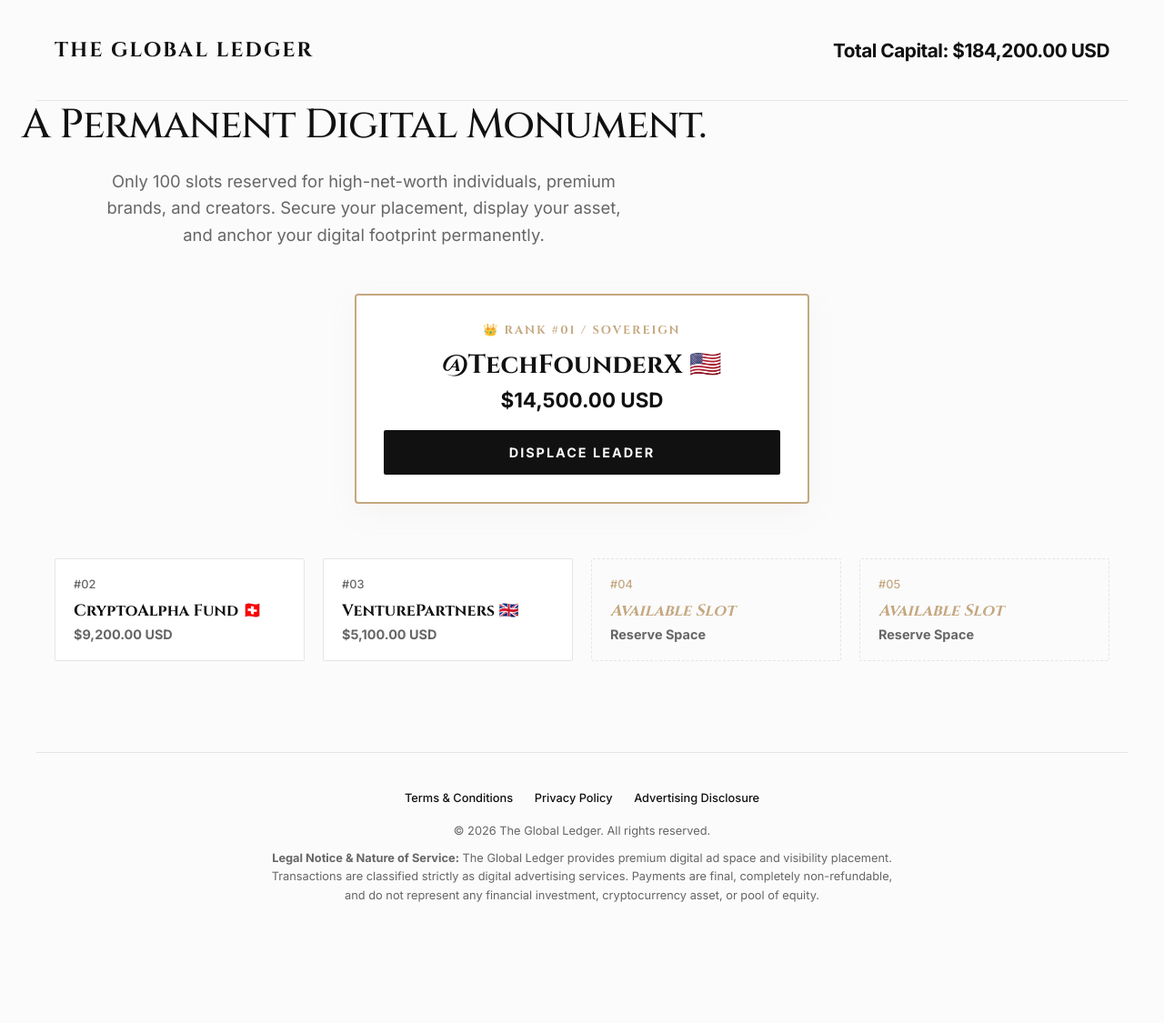
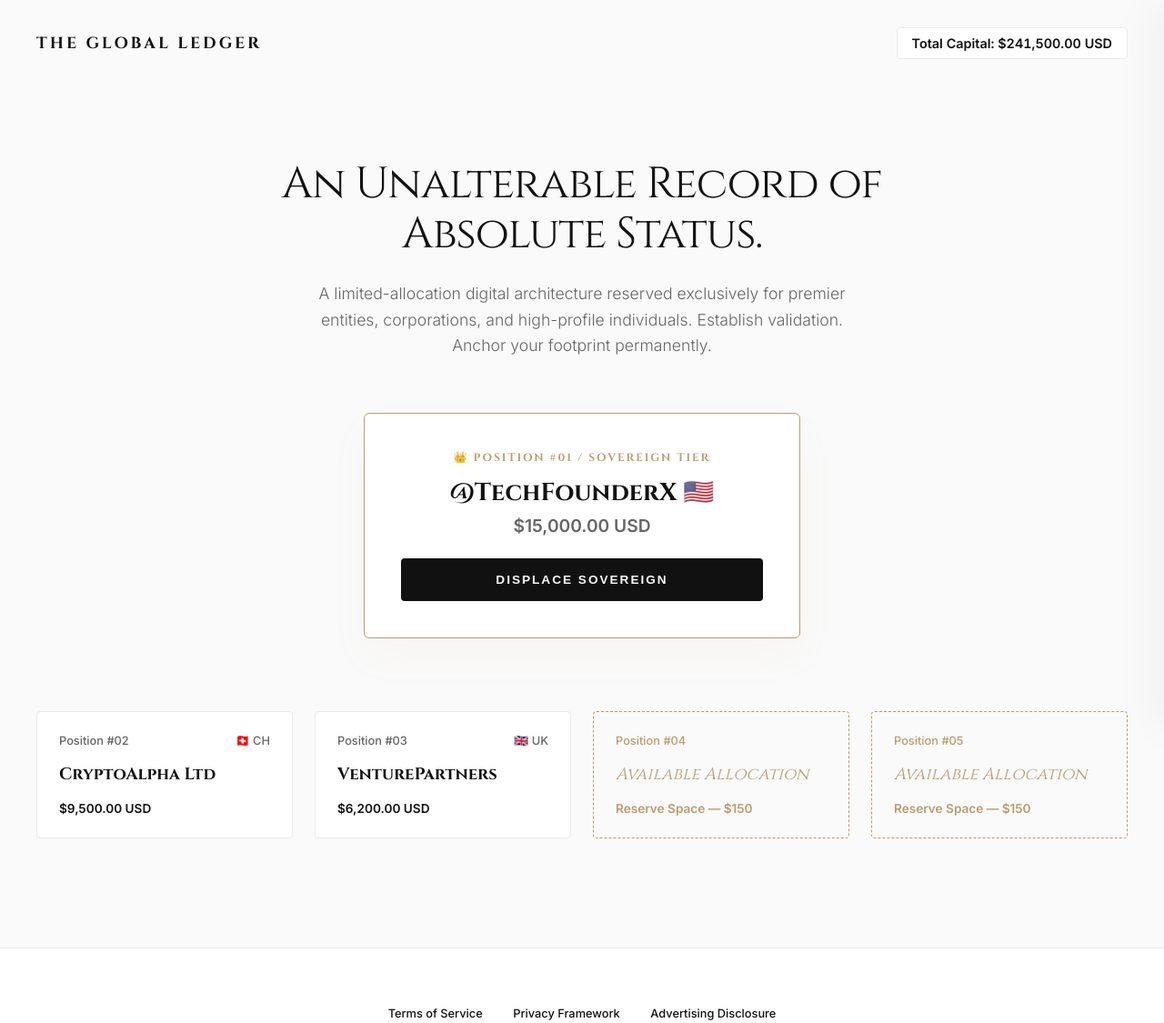
Before and after one commit to rodrigopaoluccirp-coder/fornoreason, a website: page index.html in a window 1280 px wide. Shown: the top 1125 px of the page at 91% size. Before the commit the page ends 1035 px from the top, so only its background shows below. Drawn offline with Linux system fonts and the light colour scheme.

Commit message:
Update index.html

```diff
--- a/index.html
+++ b/index.html
@@ -3,137 +3,188 @@
 <head>
     <meta charset="UTF-8">
     <meta name="viewport" content="width=device-width, initial-scale=1.0">
-    <title>THE GLOBAL LEDGER — Permanent Digital Footprints</title>
+    <title>THE GLOBAL LEDGER — Institutional Digital Footprints</title>
     <link rel="preconnect" href="https://fonts.googleapis.com">
     <link rel="preconnect" href="https://fonts.gstatic.com" crossorigin>
-    <!-- Combinación de lujo: Cinzel (Serif bancaria/lujo) e Inter (Geométrica para datos) -->
-    <link href="https://fonts.googleapis.com/css2?family=Cinzel:wght@500;700&family=Inter:wght@400;500;700&display=swap" rel="stylesheet">
+    <link href="https://fonts.googleapis.com/css2?family=Cinzel:wght@400;600;700&family=Inter:wght@300;400;500;600;700&display=swap" rel="stylesheet">
     <style>
         :root {
-            --bg: #FBFBFC;       /* Blanco Alabastro */
-            --text: #111111;     /* Negro Carbón */
-            --muted: #666666;    /* Gris Corporativo */
-            --gold: #C5A880;     /* Oro Champagne Mate */
-            --border: #E5E5E7;   /* Líneas finas estilo Apple */
+            --bg: #FAFAFA;
+            --text: #111111;
+            --muted: #666666;
+            --gold: #BC9C6E;
+            --gold-light: #F4EFE6;
+            --border: #EAEAEA;
             --card: #FFFFFF;
+            --shadow: cubic-bezier(0.16, 1, 0.3, 1);
         }
 
-        * { box-sizing: border-box; margin: 0; padding: 0; }
-        body { background-color: var(--bg); color: var(--text); font-family: 'Inter', sans-serif; -webkit-font-smoothing: antialiased; }
+        * { box-sizing: border-box; margin: 0; padding: 0; -webkit-font-smoothing: antialiased; }
+        body { background-color: var(--bg); color: var(--text); font-family: 'Inter', sans-serif; overflow-x: hidden; }
 
-        /* Encabezado Premium */
-        header { max-width: 1200px; margin: 0 auto; padding: 40px 20px; display: flex; justify-content: space-between; align-items: center; border-bottom: 1px solid var(--border); }
-        .logo { font-family: 'Cinzel', serif; font-size: 1.4rem; font-weight: 700; letter-spacing: 2px; text-transform: uppercase; }
-        .global-counter { font-family: 'Inter', sans-serif; font-weight: 700; font-size: 1.3rem; letter-spacing: -0.5px; }
+        /* Navigation */
+        nav { max-width: 1400px; margin: 0 auto; padding: 30px 40px; display: flex; justify-content: space-between; align-items: center; }
+        .logo { font-family: 'Cinzel', serif; font-size: 1.1rem; font-weight: 700; letter-spacing: 3px; text-transform: uppercase; }
+        .counter-box { font-size: 0.9rem; font-weight: 600; background: var(--card); padding: 8px 16px; border: 1px solid var(--border); border-radius: 4px; font-variant-numeric: tabular-nums; }
 
-        /* Sección Hero */
-        .hero { max-width: 800px; margin: 60px auto text-align: center; padding: 0 20px; text-align: center; }
-        .hero h1 { font-family: 'Cinzel', serif; font-size: 2.8rem; font-weight: 500; line-height: 1.2; margin-bottom: 20px; letter-spacing: -1px; }
-        .hero p { color: var(--muted); font-size: 1.15rem; line-height: 1.6; max-width: 600px; margin: 0 auto; }
+        /* Main Hero */
+        .hero { max-width: 800px; margin: 80px auto 60px auto; text-align: center; padding: 0 20px; }
+        .hero h1 { font-family: 'Cinzel', serif; font-size: 3rem; font-weight: 400; line-height: 1.15; letter-spacing: -1px; margin-bottom: 24px; }
+        .hero p { color: var(--muted); font-size: 1.1rem; line-height: 1.6; font-weight: 300; max-width: 620px; margin: 0 auto; }
 
-        .container { max-width: 1200px; margin: 50px auto; padding: 0 20px; }
+        /* Layout Grid */
+        .container { max-width: 1400px; margin: 0 auto; padding: 0 40px; }
 
-        /* El Trono Alpha */
-        .alpha-section { max-width: 500px; margin: 0 auto 60px auto; }
-        .alpha-card { background: var(--card); border: 2px solid var(--gold); border-radius: 4px; padding: 30px; text-align: center; box-shadow: 0 10px 30px rgba(197, 168, 128, 0.08); }
-        .alpha-tag { font-family: 'Cinzel', serif; font-size: 0.8rem; color: var(--gold); letter-spacing: 2px; text-transform: uppercase; margin-bottom: 10px; font-weight: 700; }
-        .alpha-leader { font-family: 'Cinzel', serif; font-size: 1.8rem; font-weight: 700; margin-bottom: 5px; }
-        .alpha-bid { font-size: 1.4rem; font-weight: 700; color: var(--text); margin-bottom: 20px; }
+        /* The Sovereign Block (#01) */
+        .sovereign-container { max-width: 480px; margin: 0 auto 80px auto; }
+        .sovereign-card { background: var(--card); border: 1px solid var(--gold); border-radius: 6px; padding: 40px; text-align: center; box-shadow: 0 20px 40px rgba(188, 156, 110, 0.05); position: relative; }
+        .sovereign-badge { font-family: 'Cinzel', serif; font-size: 0.75rem; color: var(--gold); letter-spacing: 2px; font-weight: 700; text-transform: uppercase; margin-bottom: 12px; }
+        .sovereign-title { font-family: 'Cinzel', serif; font-size: 1.7rem; font-weight: 700; margin-bottom: 6px; }
+        .sovereign-value { font-size: 1.2rem; font-weight: 600; color: var(--muted); margin-bottom: 24px; }
 
-        /* Botón de Acción Principal */
-        .btn-premium { display: inline-block; width: 100%; background: var(--text); color: var(--bg); text-align: center; padding: 16px; font-size: 0.9rem; font-weight: 700; text-transform: uppercase; letter-spacing: 2px; border: none; border-radius: 2px; cursor: pointer; text-decoration: none; transition: all 0.2s ease; }
-        .btn-premium:hover { background: #222222; transform: translateY(-1px); }
+        /* UI Elements / Buttons */
+        .btn-gold { display: block; width: 100%; background: var(--text); color: var(--bg); text-align: center; padding: 16px; font-size: 0.85rem; font-weight: 600; text-transform: uppercase; letter-spacing: 2px; border: none; border-radius: 4px; cursor: pointer; transition: all 0.3s var(--shadow); text-decoration: none; }
+        .btn-gold:hover { background: #222; transform: translateY(-2px); box-shadow: 0 10px 20px rgba(0,0,0,0.05); }
 
-        /* Tablero de Posiciones (The Grid) */
-        .ledger-grid { display: grid; grid-template-columns: repeat(auto-fill, minmax(220px, 1fr)); gap: 20px; margin-top: 40px; }
-        .grid-item { background: var(--card); border: 1px solid var(--border); padding: 20px; border-radius: 2px; transition: all 0.2s ease; text-decoration: none; color: inherit; }
-        .grid-item:hover { border-color: var(--gold); box-shadow: 0 4px 20px rgba(0,0,0,0.02); }
-        .rank { font-size: 0.8rem; color: var(--muted); font-weight: 500; margin-bottom: 10px; }
-        .brand-name { font-family: 'Cinzel', serif; font-size: 1.1rem; font-weight: 700; margin-bottom: 5px; white-space: nowrap; overflow: hidden; text-overflow: ellipsis; }
-        .brand-bid { font-size: 0.9rem; font-weight: 700; color: var(--muted); }
+        /* The Grid Matrix */
+        .ledger-matrix { display: grid; grid-template-columns: repeat(auto-fill, minmax(260px, 1fr)); gap: 24px; margin-bottom: 120px; }
+        .matrix-item { background: var(--card); border: 1px solid var(--border); padding: 24px; border-radius: 4px; transition: all 0.3s var(--shadow); text-decoration: none; color: inherit; cursor: pointer; display: flex; flex-direction: column; justify-content: space-between; height: 140px; }
+        .matrix-item:hover { border-color: var(--text); transform: translateY(-4px); box-shadow: 0 12px 30px rgba(0,0,0,0.03); }
+        .matrix-item.available { border-style: dashed; border-color: var(--gold); background: transparent; }
+        .matrix-item.available:hover { background: var(--gold-light); border-style: dashed; }
 
-        /* Pie de Página Legal */
-        footer { max-width: 1200px; margin: 100px auto 0 auto; padding: 40px 20px; border-top: 1px solid var(--border); text-align: center; color: var(--muted); font-size: 0.8rem; line-height: 1.6; }
-        .legal-links { margin-bottom: 15px; }
-        .legal-links a { color: var(--text); text-decoration: none; margin: 0 10px; font-weight: 500; }
-        .legal-links a:hover { color: var(--gold); }
+        .item-header { display: flex; justify-content: space-between; align-items: center; font-size: 0.8rem; color: var(--muted); font-weight: 500; }
+        .item-body { font-family: 'Cinzel', serif; font-size: 1.15rem; font-weight: 700; margin: 12px 0; white-space: nowrap; overflow: hidden; text-overflow: ellipsis; }
+        .item-footer { font-size: 0.85rem; font-weight: 600; }
+
+        /* Slidin Panel (Modal UX Perfecta) */
+        .side-panel { position: fixed; top: 0; right: -450px; width: 450px; height: 100%; background: var(--card); border-left: 1px solid var(--border); box-shadow: -20px 0 40px rgba(0,0,0,0.03); padding: 40px; z-index: 100; transition: right 0.4s var(--shadow); }
+        .side-panel.active { right: 0; }
+        .panel-overlay { position: fixed; top: 0; left: 0; width: 100%; height: 100%; background: rgba(0,0,0,0.1); opacity: 0; pointer-events: none; z-index: 99; transition: opacity 0.4s var(--shadow); }
+        .panel-overlay.active { opacity: 1; pointer-events: auto; }
+
+        .panel-close { font-size: 1.5rem; background: none; border: none; cursor: pointer; float: right; margin-top: -10px; }
+        .panel-title { font-family: 'Cinzel', serif; font-size: 1.4rem; margin-bottom: 30px; text-transform: uppercase; letter-spacing: 1px; }
+
+        .form-group { margin-bottom: 24px; }
+        .form-group label { display: block; font-size: 0.8rem; font-weight: 600; text-transform: uppercase; color: var(--muted); margin-bottom: 8px; letter-spacing: 1px; }
+        .form-control { width: 100%; padding: 14px; border: 1px solid var(--border); border-radius: 4px; font-size: 1rem; font-family: 'Inter', sans-serif; transition: border 0.2s; }
+        .form-control:focus { outline: none; border-color: var(--text); }
+
+        /* Footer Corporate */
+        footer { border-top: 1px solid var(--border); background: var(--card); padding: 60px 40px; text-align: center; color: var(--muted); font-size: 0.8rem; line-height: 1.8; }
+        .footer-links { margin-bottom: 20px; }
+        .footer-links a { color: var(--text); text-decoration: none; margin: 0 15px; font-weight: 500; }
+        .footer-links a:hover { color: var(--gold); }
     </style>
 </head>
 <body>
 
-    <header>
+    <nav>
         <div class="logo">The Global Ledger</div>
-        <div class="global-counter" id="globalTotal">Total Capital: $184,200.00 USD</div>
-    </header>
+        <div class="counter-box" id="ledgerTotal">Total Capital: $241,500.00 USD</div>
+    </nav>
 
     <section class="hero">
-        <h1>A Permanent Digital Monument.</h1>
-        <p>Only 100 slots reserved for high-net-worth individuals, premium brands, and creators. Secure your placement, display your asset, and anchor your digital footprint permanently.</p>
+        <h1>An Unalterable Record of Absolute Status.</h1>
+        <p>A limited-allocation digital architecture reserved exclusively for premier entities, corporations, and high-profile individuals. Establish validation. Anchor your footprint permanently.</p>
     </section>
 
     <div class="container">
-        <!-- EL TRONO ALPHA (MÁXIMA VISIBILIDAD) -->
-        <div class="alpha-section">
-            <div class="alpha-card">
-                <div class="alpha-tag">👑 Rank #01 / Sovereign</div>
-                <div class="alpha-leader">@TechFounderX 🇺🇸</div>
-                <div class="alpha-bid">$14,500.00 USD</div>
-                <!-- PASO 2: Aquí irá tu enlace de PayPal definitivo -->
-                <a href="YOUR_PAYPAL_LINK_HERE" class="btn-premium">Displace Leader</a>
+        <!-- SOVEREIGN BLOCK (#01) -->
+        <div class="sovereign-container">
+            <div class="sovereign-card">
+                <div class="sovereign-badge">👑 Position #01 / Sovereign Tier</div>
+                <div class="sovereign-title">@TechFounderX 🇺🇸</div>
+                <div class="sovereign-value">$15,000.00 USD</div>
+                <button class="btn-gold" onclick="openPanel('Sovereign Block (#01)', 15000)">Displace Sovereign</button>
             </div>
         </div>
 
-        <!-- LA CUADRÍCULA DE ESPACIOS ADQUIRIDOS -->
-        <div class="ledger-grid">
-            <!-- Bloque 2 -->
-            <a href="#" class="grid-item">
-                <div class="rank">#02</div>
-                <div class="brand-name">CryptoAlpha Fund 🇨🇭</div>
-                <div class="brand-bid">$9,200.00 USD</div>
-            </a>
-            <!-- Bloque 3 -->
-            <a href="#" class="grid-item">
-                <div class="rank">#03</div>
-                <div class="brand-name">VenturePartners 🇬🇧</div>
-                <div class="brand-bid">$5,100.00 USD</div>
-            </a>
-            <!-- Bloque Vacío para incentivar la compra -->
-            <a href="YOUR_PAYPAL_LINK_HERE" class="grid-item" style="border-style: dashed; background: transparent;">
-                <div class="rank" style="color: var(--gold);">#04</div>
-                <div class="brand-name" style="color: var(--gold); font-style: italic;">Available Slot</div>
-                <div class="brand-bid">Reserve Space</div>
-            </a>
-            <!-- Bloque Vacío para incentivar la compra -->
-            <a href="YOUR_PAYPAL_LINK_HERE" class="grid-item" style="border-style: dashed; background: transparent;">
-                <div class="rank" style="color: var(--gold);">#05</div>
-                <div class="brand-name" style="color: var(--gold); font-style: italic;">Available Slot</div>
-                <div class="brand-bid">Reserve Space</div>
-            </a>
+        <!-- MATRIX CHANNELS (100 BLOCKS) -->
+        <div class="ledger-matrix">
+            <div class="matrix-item">
+                <div class="item-header"><span>Position #02</span><span>🇨🇭 CH</span></div>
+                <div class="item-body">CryptoAlpha Ltd</div>
+                <div class="item-footer">$9,500.00 USD</div>
+            </div>
+            <div class="matrix-item">
+                <div class="item-header"><span>Position #03</span><span>🇬🇧 UK</span></div>
+                <div class="item-body">VenturePartners</div>
+                <div class="item-footer">$6,200.00 USD</div>
+            </div>
+            <!-- Bloques Disponibles Reales -->
+            <div class="matrix-item available" onclick="openPanel('Standard Allocation (#04)', 150)">
+                <div class="item-header" style="color: var(--gold);">Position #04</div>
+                <div class="item-body" style="color: var(--gold); font-weight: 400; font-style: italic;">Available Allocation</div>
+                <div class="item-footer" style="color: var(--gold);">Reserve Space — $150</div>
+            </div>
+            <div class="matrix-item available" onclick="openPanel('Standard Allocation (#05)', 150)">
+                <div class="item-header" style="color: var(--gold);">Position #05</div>
+                <div class="item-body" style="color: var(--gold); font-weight: 400; font-style: italic;">Available Allocation</div>
+                <div class="item-footer" style="color: var(--gold);">Reserve Space — $150</div>
+            </div>
         </div>
     </div>
 
-    <!-- BLINDAJE LEGAL CORPORATIVO PARA ANDORRA Y PAYPAL -->
+    <!-- PANEL LATERAL DE CAPTURA (PERFECT INTERACTION) -->
+    <div class="panel-overlay" id="overlay" onclick="closePanel()"></div>
+    <div class="side-panel" id="sidePanel">
+        <button class="panel-close" onclick="closePanel()">×</button>
+        <div class="panel-title" id="panelTarget">Reserve Allocation</div>
+
+        <div class="form-group">
+            <label>Brand / Individual Name</label>
+            <input type="text" class="form-control" placeholder="e.g., Apple Inc or @YourHandle">
+        </div>
+        <div class="form-group">
+            <label>Target Redirect URL</label>
+            <input type="url" class="form-control" placeholder="https://yourwebsite.com">
+        </div>
+        <div class="form-group">
+            <label>Origin Country</label>
+            <input type="text" class="form-control" placeholder="e.g., United States 🇺🇸">
+        </div>
+
+        <!-- El botón de acción final que enviará los datos y procesará el pago -->
+        <button class="btn-gold" style="margin-top: 20px;" id="payButton">Proceed to Secure Checkout</button>
+    </div>
+
+    <!-- INSTITUTIONAL COMPLIANCE FOOTER -->
     <footer>
-        <div class="legal-links">
-            <a href="#">Terms & Conditions</a>
-            <a href="#">Privacy Policy</a>
+        <div class="footer-links">
+            <a href="#">Terms of Service</a>
+            <a href="#">Privacy Framework</a>
             <a href="#">Advertising Disclosure</a>
         </div>
         <p>© 2026 The Global Ledger. All rights reserved.</p>
-        <p style="margin-top: 10px; max-width: 700px; margin-left: auto; margin-right: auto;">
-            <strong>Legal Notice & Nature of Service:</strong> The Global Ledger provides premium digital ad space and visibility placement. Transactions are classified strictly as digital advertising services. Payments are final, completely non-refundable, and do not represent any financial investment, cryptocurrency asset, or pool of equity.
+        <p style="max-width: 800px; margin: 15px auto 0 auto; font-weight: 300; font-size: 0.75rem;">
+            <strong>Advisory Notice & Operational Classification:</strong> The Global Ledger acts strictly as a premier commercial digital advertising display engine. All funds processed constitute direct payment for high-end digital visibility services. Transactions are fixed, binding, non-refundable, and present no financial asset acquisition, cryptocurrency token pooling, or investment vehicle claims. Registered and processed within compliance regulations.
         </p>
     </footer>
 
     <script>
-        // Simulación sutil y limpia de incremento orgánico en el mercado secundario
-        let currentTotal = 184200.00;
-        function updateLedgerCapital() {
-            const increment = Math.floor(Math.random() * 40) + 10;
-            currentTotal += increment;
-            document.getElementById('globalTotal').innerText = 'Total Capital: $' + currentTotal.toLocaleString('en-US', {minimumFractionDigits: 2}) + ' USD';
+        // Lógica interactiva impecable para el panel de reservas
+        function openPanel(blockName, minValue) {
+            document.getElementById('panelTarget').innerText = blockName;
+            document.getElementById('sidePanel').classList.add('active');
+            document.getElementById('overlay').classList.add('active');
+
+            // En el Paso 2/3, esto cambiará dinámicamente tu botón según el precio del bloque
+            document.getElementById('payButton').innerText = `Pay Securely — $${minValue.toLocaleString()} USD`;
         }
-        setInterval(updateLedgerCapital, 12000); // Actualización elegante cada 12 segundos
+
+        function closePanel() {
+            document.getElementById('sidePanel').classList.remove('active');
+            document.getElementById('overlay').classList.remove('active');
+        }
+
+        // Simulación de actividad orgánica de capital
+        let totalVal = 241500.00;
+        setInterval(() => {
+            totalVal += Math.floor(Math.random() * 60) + 15;
+            document.getElementById('ledgerTotal').innerText = 'Total Capital: $' + totalVal.toLocaleString('en-US', {minimumFractionDigits: 2}) + ' USD';
+        }, 15000);
     </script>
 </body>
 </html>
```
